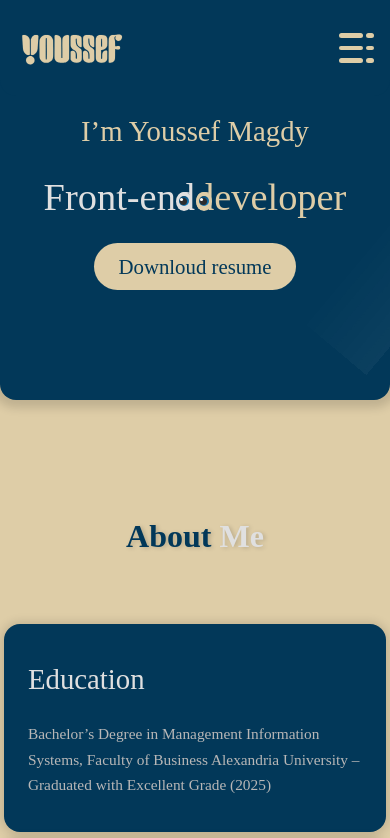
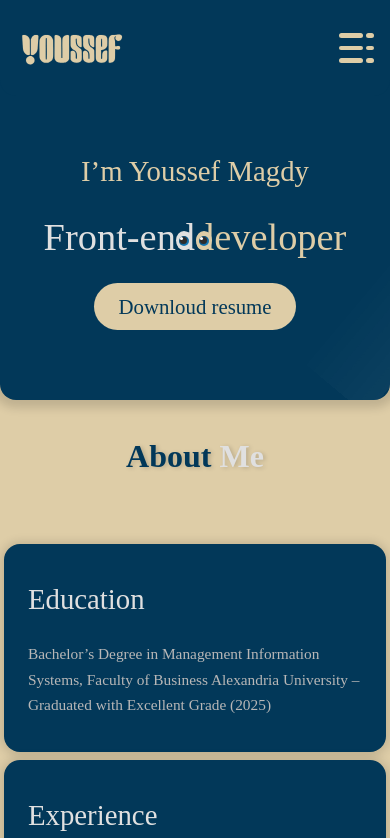
Before and after one commit to youssefmagdyjuo/portfolio, a React (Vite) app: page / in a window 390 px wide. Shown: the top 838 px of the page. Built offline with nearby package versions, Linux system fonts and the light colour scheme.

Commit message:
update eye style

```diff
--- a/src/index.css
+++ b/src/index.css
@@ -14,6 +14,7 @@
 * {
     -webkit-tap-highlight-color: transparent;
     user-select: none;
+    outline: none;
 }
 
 .logo {
@@ -116,7 +117,6 @@ nav .navBar_button {
     /* font-size: 5rem; */
     color: var(--white);
     cursor: pointer;
-    display: flex;
     justify-content: center;
     align-items: center;
     flex-direction: column;
@@ -174,6 +174,7 @@ nav button {}
 /* ========================= Header Section ==================== */
 .header_Container {
     height: 35rem;
+    top: 5rem;
     display: flex;
     justify-content: center;
     align-items: center;
@@ -215,8 +216,8 @@ nav button {}
 
 .Front-end span {
     position: absolute;
-    top: 4.2rem;
-    right: 0.6rem;
+    top: 41%;
+    right: 1.9%;
 
 }
 
@@ -228,9 +229,8 @@ nav button {}
 
 .developer span {
     position: absolute;
-    top: 4.2rem;
-    left: 0.1rem;
-    animation: slide 3s infinite;
+    top: 41%;
+    left: 0.6%;
 }
 
 .header_Container button {
@@ -466,15 +466,12 @@ textarea {
     background-color: transparent;
 }
 
-input:focus,
-textarea:focus {}
-
 textarea {
     min-height: 8rem;
 }
 
 form button {
-    width: 30%;
+    width: 40%;
     align-self: center;
     padding: 0.7rem 1.5rem;
     border: 4px solid var(--primary-color);
@@ -646,8 +643,10 @@ footer .contacts a {
     }
 
     .Front-end span {
-        top: 2.7rem;
-        right: 0.34rem;
+        /* top: 2.7rem; */
+        /* right: 0.34rem; */
+            right: 2.3%;
+            top: 38%;
     }
 
     .developer {
@@ -655,8 +654,10 @@ footer .contacts a {
     }
 
     .developer span {
-        top: 2.7rem;
-        left: 0.1rem;
+        /* top: 2.7rem; */
+        /* left: 0.1rem; */
+        left: 0.5%;
+            top: 38%;
     }
 
     /*aboutme*/
@@ -724,7 +725,7 @@ footer .contacts a {
 
     /* ======Header========= */
     .header_Container {
-        height: 25rem;
+        height: 20rem;
     }
 
     .header_Container .name {
@@ -737,14 +738,14 @@ footer .contacts a {
     }
 
     .Front-end span {
-        top: 1.4rem;
-        right: 0.2rem;
+        /* top: 1.4rem; */
+        /* right: 0.2rem; */
     }
 
 
     .developer span {
-        top: 1.4rem;
-        left: 0.03rem;
+        /* top: 1.4rem; */
+        /* left: 0.03rem; */
     }
 
     .header_Container button {
```
